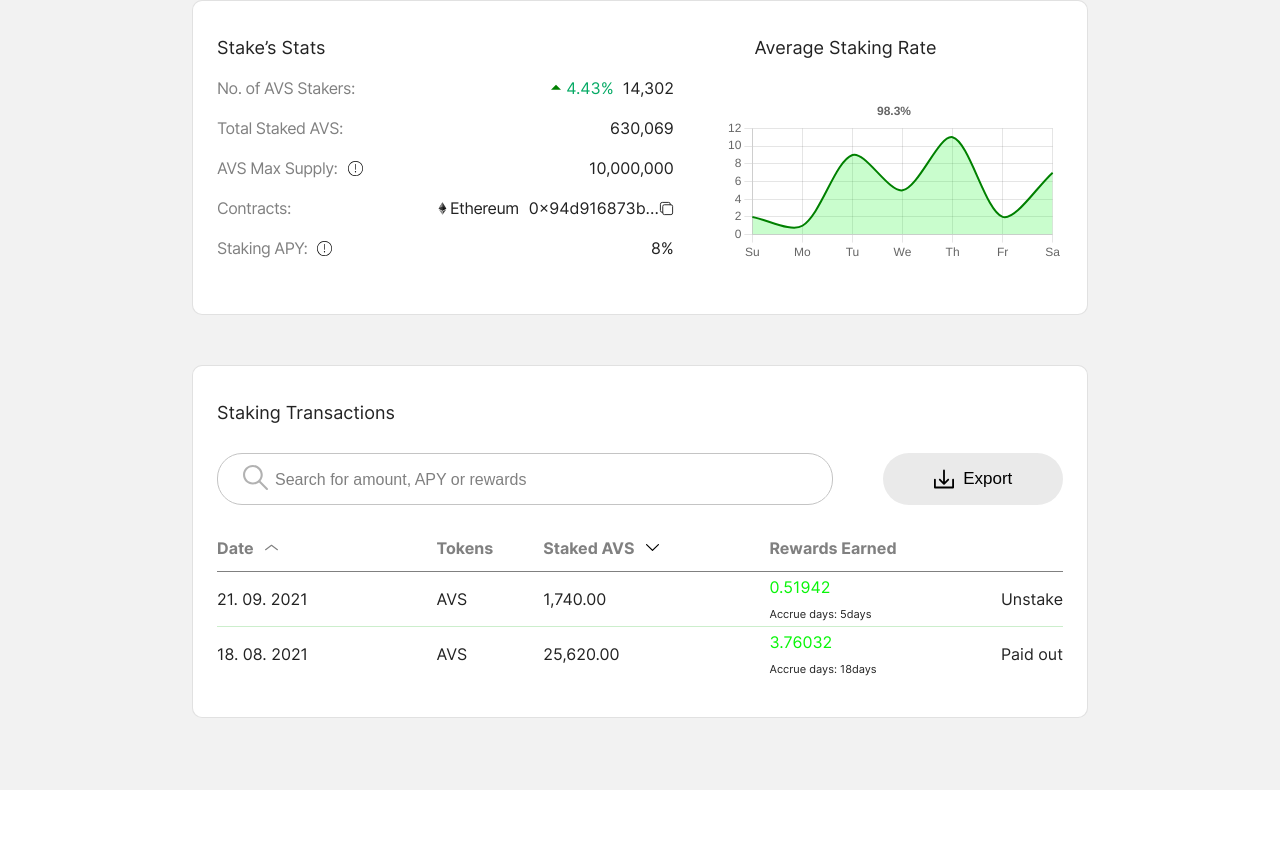
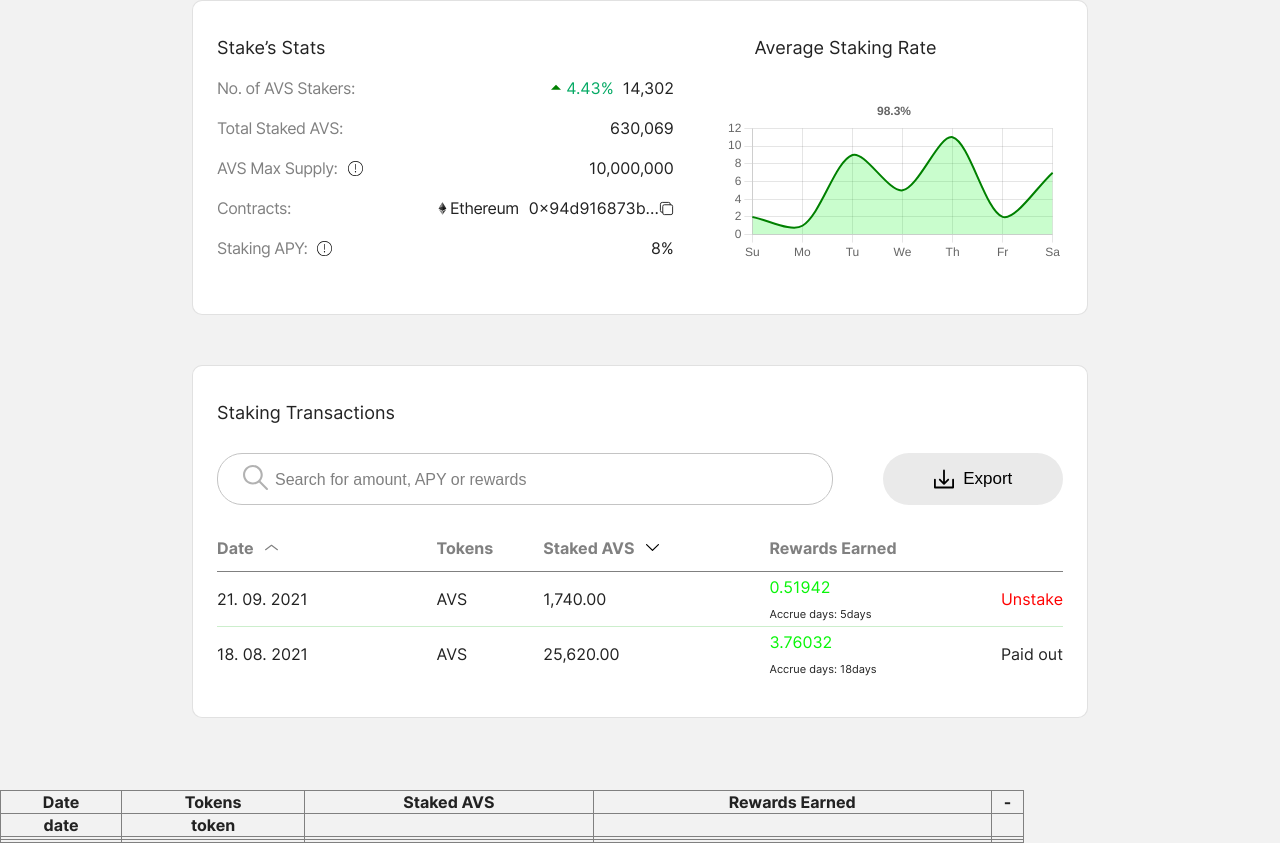
Before and after one commit to Venaz-dev/algovest-dashboard, a Next.js app: page / in a window 1280 px wide. Shown: the part 301-1144 px from the top of the page. Before the commit the page ends 1091 px from the top, so only its background shows below. Built offline with nearby package versions, Linux system fonts and the light colour scheme.

Commit message:
table fix

```diff
--- a/components/stakingTransaction/StakingTrans.jsx
+++ b/components/stakingTransaction/StakingTrans.jsx
@@ -1,5 +1,6 @@
-import React from "react";
+import React, {useMemo} from "react";
 import Icon from "../../components/common/Icons";
+import {useTable, useSortBy} from 'react-table';
 
 const StakingTransactionComp = () => {
   return (
@@ -45,6 +46,10 @@ export const StakingTransTableSchema = ({
   rewards_earned,
   stage,
 }) => {
+
+  let color = stage === 'Unstake' ? 'red' : null || (stage === 'Paid out' ? null : 'blue');
+
+
   return (
     <>
       <tr>
@@ -52,7 +57,7 @@ export const StakingTransTableSchema = ({
         <td rowspan="2">{tokens}</td>
         <td rowspan="2">{staked}</td>
         <td>{rewards_earned}</td>
-        <td rowspan="2">{stage}</td>
+        <td rowspan="2" style={{color: color}}>{stage}</td>
       </tr>
       <tr>
         <td style={{ fontSize: 11 }}>
@@ -85,3 +90,130 @@ const transactionDetails = [
     no_of_days: "18days",
   },
 ];
+
+function Table({columns, data}) {
+  const {
+    getTableProps, getTableBodyProps, headerGroups, rows, prepareRow,
+  } = useTable({
+  columns, data,
+}, useSortBy);
+
+  return (
+    <table {...getTableProps()}
+      border={1}
+      style={{borderCollapse: "collapse", width: "80%"}}
+    >
+      <thead>
+        {headerGroups.map(headerGroup => (
+          <tr {...headerGroup.getHeaderGroupProps()}>
+            {headerGroup.headers.map(column => (
+              <th {...column.getHeaderProps(column.getSortByToggleProps())}>
+                {column.render("Header")}
+                    <span> {
+                      column.isSorted
+                        ? column.isSortedDesc
+                            ? ' ?'
+                            : ' ?'
+                        : ''
+                      } </span>
+              </th>
+            ))}
+          </tr>
+        ))}
+      </thead>
+      <tbody {...getTableBodyProps()}>
+        {rows.map(
+          (row, i) => {
+          prepareRow(row);
+          return (
+            <tr {...row.getRowProps()}>
+              {row.cells.map(cell => {
+                return <td {...cell.getCellProps()}>{cell.render("Cell")}</td>;
+              })}
+            </tr>
+          );
+        })}
+      </tbody>
+    </table>
+  )
+}
+
+
+export function TableComp() {
+
+  const columns = useMemo(
+    () => [
+      {
+        Header: "Date",
+        columns: [
+          {
+            Header: "date",
+            accessor: "21. 09. 2021"
+          },
+
+        ]
+      },
+      {
+        Header: "Tokens",
+        columns: [
+          {
+            Header: "token",
+            accessor: "AVS"
+          },
+        ]
+      },
+      {
+        Header: "Staked AVS",
+        columns: [
+          {
+            accessor: "1,740.00"
+          },
+          // {
+          //   accessor: "25,620.00"
+          // },
+        ]
+      },
+      {
+        Header: "Rewards Earned",
+        columns: [
+          {
+            accessor: "0.51942"
+          },
+
+        ]
+      },
+      {
+        Header: "-",
+        columns: [
+          {
+            accessor: "Unstake"
+          },
+
+        ]
+      }
+    ], []
+  );
+
+  const data = useMemo(
+    () => [
+      {
+        id: 1,
+        date: "21-09-2021",
+        token: "AVS",
+        staked_AVS: "0.9323",
+        rewrds: "2.3434",
+        status: "Unstake",
+      },
+      {
+        id: 2,
+        date: "18-08-2021",
+        token: "AVS",
+        staked_AVS: "20.3543",
+        rewrds: "0.8973",
+        status: "Paid out",
+      },
+    ], []
+  );
+
+  return <Table columns={columns} data={data} />
+};
--- a/components/yieldPool/YieldPool.jsx
+++ b/components/yieldPool/YieldPool.jsx
@@ -1,9 +1,11 @@
-import React from 'react';
+import React, {useEffect} from 'react';
 import Icon from '../../components/common/Icons';
 
 
 
 const YieldPoolComp = () => {
+
+
     return (
       <div className="w-100">
             <table className='styled-table'>
@@ -32,7 +34,12 @@ const YieldPoolComp = () => {
 export default YieldPoolComp;
 
 export const YieldPoolTransTableSchema = ({date, coin, amount, est_pay, lockup_period, cum_interest, accrued_days, no_of_days, statuss, position}) => {
-  return (
+
+    let color = statuss === 'Active' ? 'orange' : (statuss === 'Done' ? 'green' : 'blue');
+    let bgColor = statuss === 'Active' ? 'yellow' : (statuss === 'Done' ? 'rgba(22, 245, 40, 0.23)' : '#000');
+    let scopeColor = position === 'Claim' ? 'red' : (position === 'Claimed' ? null : 'blue');
+
+    return (
             <>
                   <tr>
                       <td rowspan='2'>{date}</td>
@@ -41,8 +48,8 @@ export const YieldPoolTransTableSchema = ({date, coin, amount, est_pay, lockup_p
                       <td rowspan='2'>{est_pay}</td>
                       <td rowspan='2'>{lockup_period}</td>
                       <td>{cum_interest}</td>
-                      <td rowspan='2'>{statuss}</td>
-                      <td rowspan='2'>{position}</td>
+                      <td rowspan='2' style={{color: color}} className='table_data'><span style={{backgroundColor: bgColor, padding: 5, borderRadius: 30, }}>{statuss}</span></td>
+                      <td rowspan='2' style={{color: scopeColor}}>{position}</td>
                   </tr>
                   <tr>
                         <td style={{fontSize:11}}>{accrued_days} <span>{no_of_days}</span></td>
--- a/package.json
+++ b/package.json
@@ -15,6 +15,7 @@
     "react-chartjs-2": "^3.3.0",
     "react-copy-to-clipboard": "^5.0.4",
     "react-dom": "17.0.2",
+    "react-table": "^7.7.0",
     "sass": "^1.41.0"
   },
   "devDependencies": {
--- a/pages/index.js
+++ b/pages/index.js
@@ -1,11 +1,10 @@
 import Head from "next/head";
 import React, { useState } from "react";
-import Image from "next/image";
 import Layout from "../components/navigation/Layout";
-import TextInput from "../components/inputs/TextInput";
 import Icon from "../components/common/Icons";
-import StakingTransactionComp from "../components/stakingTransaction/StakingTrans";
-import YieldPoolComp from "../components/yieldPool/YieldPool";
+import StakingTransactionComp, {
+  TableComp,
+} from "../components/stakingTransaction/StakingTrans";
 import SearchInput from "../components/inputs/SearchInput";
 import LineChartCompOne from "../components/chart/Chart";
 import { StakeModalComp } from "../components/modals/StakeModal";
@@ -155,6 +154,7 @@ export default function Home() {
       </div>
 
       <StakeModalComp showModal={showModal} closeModal={closeModal} />
+      <TableComp />
     </Layout>
   );
 }
--- a/styles/dashboard.scss
+++ b/styles/dashboard.scss
@@ -171,6 +171,13 @@
         td:nth-child(6) {
           color: rgb(8, 245, 8);
         }
+        // td:nth-child(7) {
+        //   text-align: center;
+        // }
+
+        .table_data {
+          text-align: center;
+        }
       }
     }
   }
```
Also changed, not shown: components/sort/Sort.jsx (added, +48 -0 lines), 1 other file (tests, documents, lock files or other folders).
